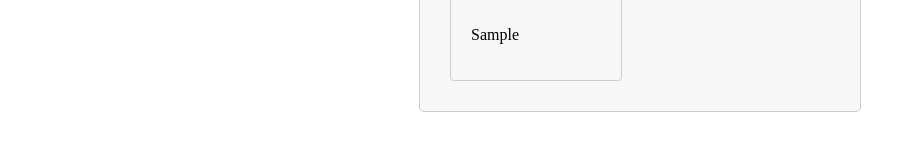
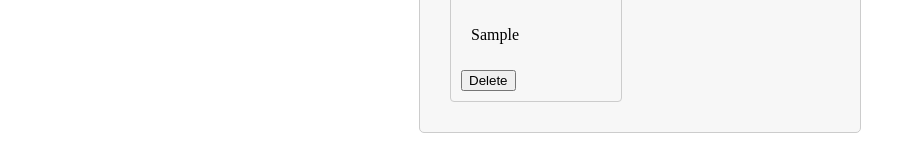
Before and after one commit to FunkyRobot73/skills, an Angular app: page / in a window 1280 px wide. Both pictures are taken after typing "Sample", "name@example.com", "Sample" into the empty fields and a click on the button "Submit". Shown: the part 476-636 px from the top of the page, without its empty margins (0-916 px from the left). Built offline with nearby package versions, Linux system fonts and the light colour scheme.

Commit message:
Child to Parent

```diff
--- a/src/app/components/first/first.component.html
+++ b/src/app/components/first/first.component.html
@@ -45,6 +45,8 @@
         <app-message-details
             *ngFor="let msg of messages;let i = index"
             [message]="msg"
+            [index]="i"
+            (delete)="deleteMessage($event)"
         ></app-message-details>
 
     </div>
--- a/src/app/components/first/first.component.ts
+++ b/src/app/components/first/first.component.ts
@@ -23,4 +23,8 @@ export class FirstComponent {
     console.log(this.messages);
 
   };
+
+  deleteMessage(index: number):void {
+    this.messages.splice(index, 1);
+  }
 }
--- a/src/app/components/message-details/message-details.component.html
+++ b/src/app/components/message-details/message-details.component.html
@@ -6,4 +6,5 @@
     <div class="message-content">
         <p>{{message.message}}</p>
     </div>
+    <button type="button" (click)="onDelete()">Delete</button>
 </div>
--- a/src/app/components/message-details/message-details.component.ts
+++ b/src/app/components/message-details/message-details.component.ts
@@ -1,4 +1,4 @@
-import { Component, Input } from '@angular/core';
+import { Component, Input, Output, EventEmitter } from '@angular/core';
 
 @Component({
   selector: 'app-message-details',
@@ -8,4 +8,13 @@ import { Component, Input } from '@angular/core';
 export class MessageDetailsComponent {
   @Input()
   message: any = {};
+  @Input()
+  index: number = -1;
+
+
+  @Output()
+  delete: EventEmitter<number> = new EventEmitter<number>();
+  onDelete(): void {
+    this.delete.emit(this.index);
+  }
 }
```
